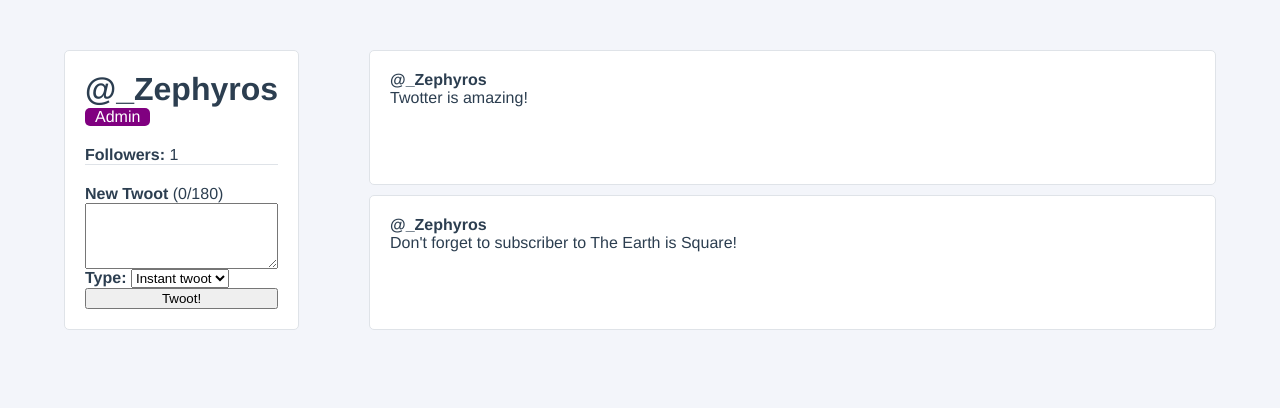
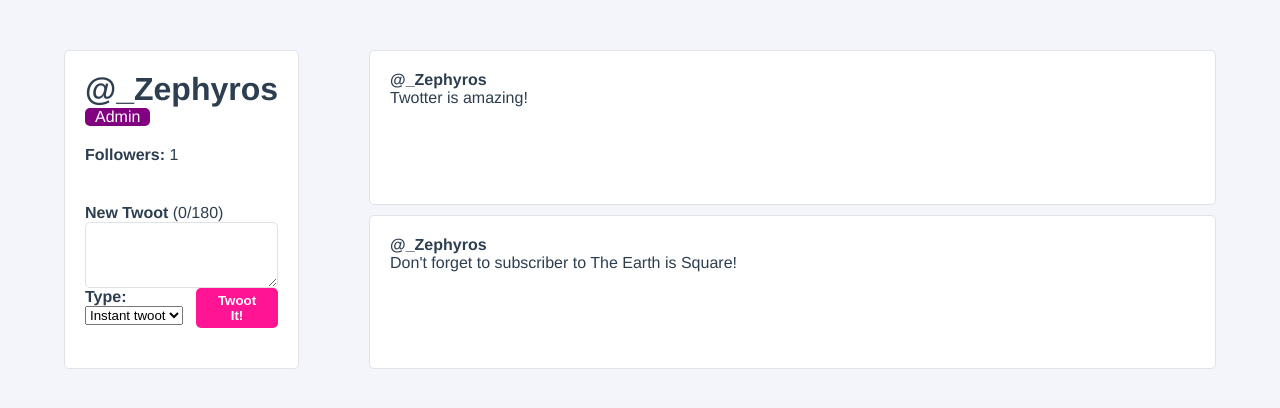
Before and after one commit to zephyrosjyd/twotter, a Vue app: page / in a window 1280 px wide. Shown: the top 408 px of the page. Built offline with nearby package versions, Linux system fonts and the light colour scheme.

Commit message:
✨ chapter 6.5

```diff
--- /dev/null
+++ b/src/components/CreaateTwootPanel.vue
@@ -0,0 +1,93 @@
+<template>
+  <form class="user-profile__create-twoot" @submit.prevent="createNewTwoot" :class="{ '--exceeded': newTwootCharacterCount > 180 }">
+    <label for="newTwoot"><strong>New Twoot</strong> ({{ newTwootCharacterCount }}/180)</label>
+    <textarea id="newTwoot" rows="4" v-model="newTwootContent" />
+
+    <div class="create-twoot-panel__submit">
+      <div class="user-profile__create-twoot-type">
+        <label for="newTwootType"><strong>Type: </strong></label>
+        <select id="newTwootType" v-model="selectedTwootType">
+          <option :value="option.value" v-for="(option, index) in twootTypes" :key="index">
+            {{ option.name }}
+          </option>
+        </select>
+      </div>
+
+      <button> Twoot It! </button>
+    </div>
+  </form>
+</template>
+
+<script>
+// import { reactive, computed } from 'vue';
+
+export default {
+  name: 'CreateTwootPanel',
+  data() {
+    return {
+      newTwootContent: '',
+      selectedTwootType: 'instant',
+      twootTypes: [
+        { value: 'draft', name: 'Draft' },
+        { value: 'instant', name: 'Instant twoot' }
+      ],
+    };
+  },
+  methods: {
+    createNewTwoot() {
+      if (this.newTwootContent && this.selectedTwootType !== 'draft') {
+        this.$emit('add-twoot', this.newTwootContent);
+        this.newTwootContent = '';
+      }
+    }
+  },
+  computed: {
+    newTwootCharacterCount() {
+      return this.newTwootContent.length;
+    }
+  },
+}
+</script>
+
+<style lang="scss" scoped>
+.user-profile__create-twoot {
+  margin-top: 20px;
+  padding: 20px 0;
+  display: flex;
+  flex-direction: column;
+
+  textarea {
+    border: 1px solid #DFE3E8;
+    border-radius: 5px;
+  }
+
+  .create-twoot-panel__submit {
+    display: flex;
+    justify-content: space-between;
+    .create-twoot-type {
+      padding: 10px 0;
+    }
+
+    button {
+      padding: 5px 20px;
+      margin: auto 0;
+      border-radius: 5px;
+      border: none;
+      background-color: deeppink;
+      color: white;
+      font-weight: bold;
+    }
+  }
+
+  &.--exceeded {
+    color: red;
+    border-color: red;
+    .create-twoot-panel__submit {
+      button {
+        background-color: red;
+        color: white;
+      }
+    }
+  }
+}
+</style>
--- a/src/components/UserProfile.vue
+++ b/src/components/UserProfile.vue
@@ -6,20 +6,7 @@
       <div class="user-profile__follower-count">
         <strong>Followers: </strong> {{ followers }}
       </div>
-      <form class="user-profile__create-twoot" @submit.prevent="createNewTwoot" :class="{ '--exceeded': newTwootCharacterCount > 180 }">
-        <label for="newTwoot"><strong>New Twoot</strong> ({{ newTwootCharacterCount }}/180)</label>
-        <textarea id="newTwoot" rows="4" v-model="newTwootContent" />
-
-        <div class="user-profile__create-twoot-type">
-          <label for="newTwootType"><strong>Type: </strong></label>
-          <select id="newTwootType" v-model="selectedTwootType">
-            <option :value="option.value" v-for="(option, index) in twootTypes" :key="index">
-              {{ option.name }}
-            </option>
-          </select>
-        </div>
-        <button> Twoot! </button>
-      </form>
+      <CreateTwootPanel @add-twoot="addTwoot" />
     </div>
     <div class="user-profile__twoots-wrapper">
       <TwootItem
@@ -35,18 +22,13 @@
 
 <script>
 import TwootItem from './TwootItem';
+import CreateTwootPanel from './CreaateTwootPanel';
 
 export default {
   name: 'UserProfile',
-  components: { TwootItem },
+  components: { TwootItem, CreateTwootPanel },
   data() {
     return {
-      newTwootContent: '',
-      selectedTwootType: 'instant',
-      twootTypes: [
-        { value: 'draft', name: 'Draft' },
-        { value: 'instant', name: 'Instant twoot' }
-      ],
       followers: 0,
       user: {
         id: 1,
@@ -69,11 +51,6 @@
       }
     }
   },
-  computed: {
-    newTwootCharacterCount() {
-      return this.newTwootContent.length;
-    }
-  },
   methods: {
     followUser() {
       this.followers++;
@@ -81,14 +58,11 @@
     toggleFavorite(id) {
       console.log(`favorited twoot is #${id}`);
     },
-    createNewTwoot() {
-      if (this.newTwootContent && this.selectedTwootType !== 'draft') {
-        this.user.twoots.unshift({
-          id: this.user.twoots.length + 1, content: this.newTwootContent
-        });
-        this.newTwootContent = '';
-      }
-    }
+    addTwoot(twoot) {
+      this.user.twoots.unshift({
+        id: this.user.twoots.length + 1, content: twoot
+      });
+    },
   },
   mounted() {
     this.followUser();
@@ -124,24 +98,6 @@
       padding: 0 10px;
       margin-bottom: 20px;
     }
-
-    .user-profile__create-twoot {
-      border-top: 1px solid #dfe3e8;
-      padding-top: 20px;
-      display: flex;
-      flex-direction: column;
-
-      &.--exceeded {
-        color: red;
-        border-color: red;
-
-        button {
-          border: none;
-          background-color: red;
-          color: white;
-        }
-      }
-    }
   }
 
   .user-profile__twoots-wrapper {
```
